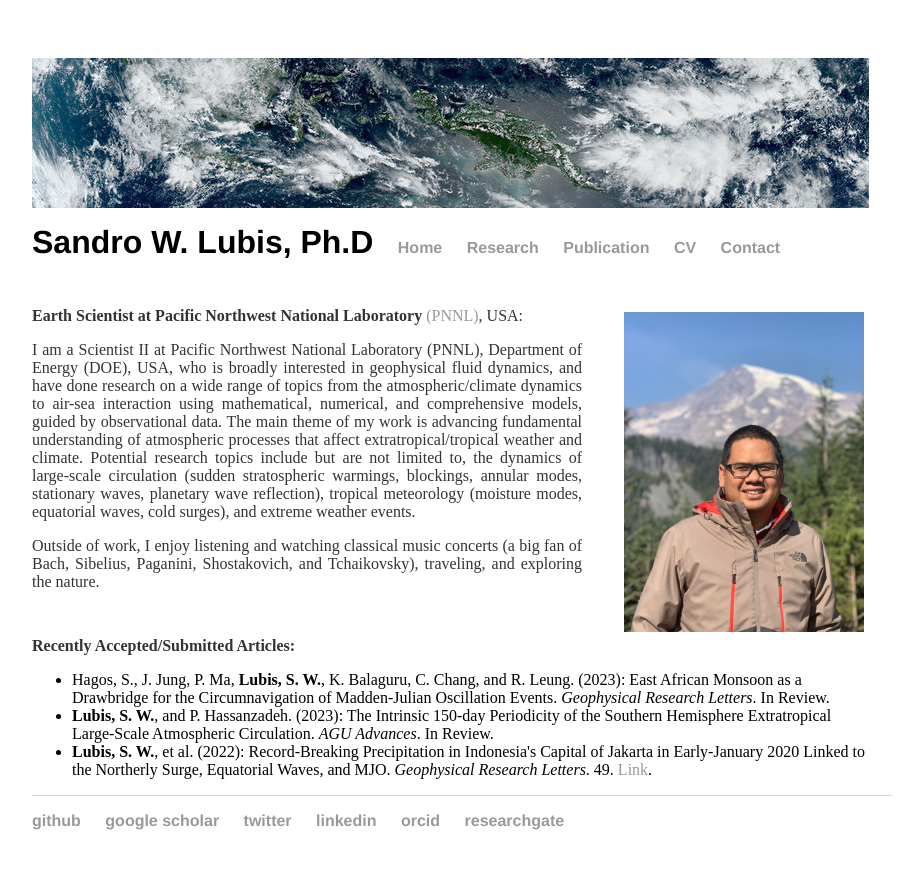
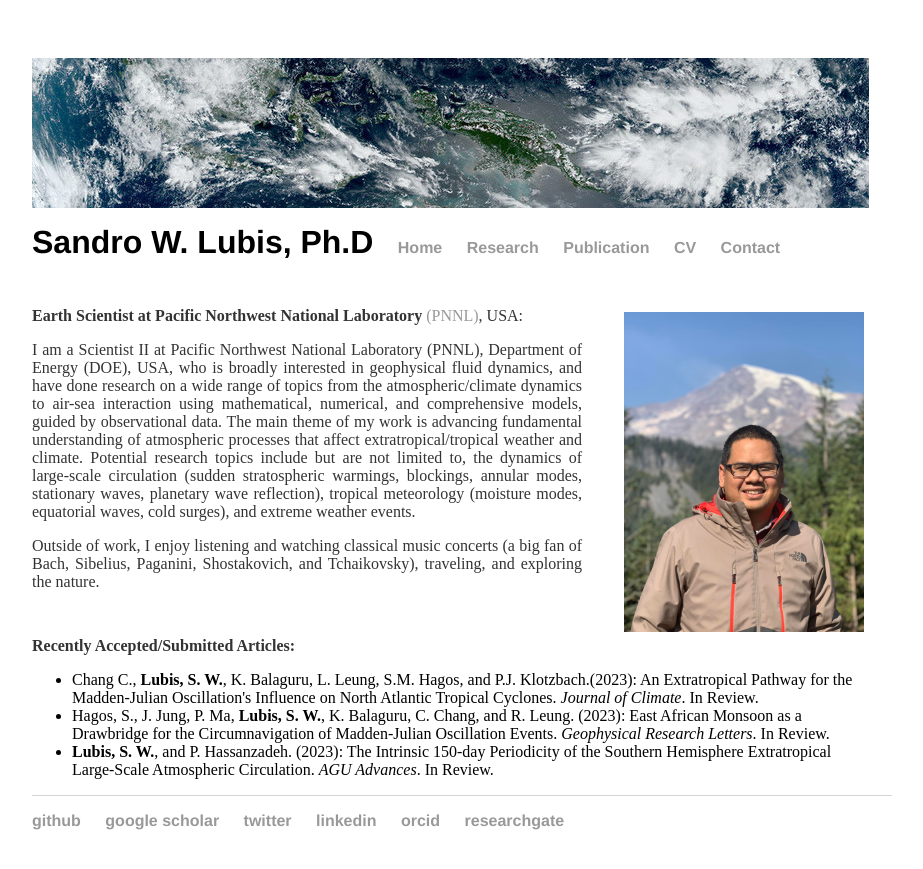
Before and after one commit to sandrolubis/sandrolubis.github.io, a Jekyll site: the page built from index.html, in a window 1280 px wide. Shown: the top 869 px of the page, without its empty margins (276-1199 px from the left). Built offline with Jekyll 4.4.1, drawn with Linux system fonts in a browser that asks for light colours.

Commit message:
Update index.html

```diff
--- a/index.html
+++ b/index.html
@@ -46,9 +46,9 @@
 
 	<p class="ex", style="padding-top:30px"><font size=3><b>Recently Accepted/Submitted Articles:</b></p>
 		<ul class="ex">
+		<li>Chang C., <b>Lubis, S. W.</b>, K. Balaguru, L. Leung, S.M. Hagos, and P.J. Klotzbach.(2023): An Extratropical Pathway for the Madden-Julian Oscillation's Influence on North Atlantic Tropical Cyclones. <i>Journal of Climate</i>. In Review.</li>
 		<li>Hagos, S., J. Jung, P. Ma, <b>Lubis, S. W.</b>, K. Balaguru, C. Chang, and R. Leung. (2023): East African Monsoon as a Drawbridge for the Circumnavigation of Madden-Julian Oscillation Events. <i>Geophysical Research Letters</i>. In Review.</li>
 		<li><b>Lubis, S. W.</b>, and P. Hassanzadeh. (2023): The Intrinsic 150-day Periodicity of the Southern Hemisphere Extratropical Large-Scale Atmospheric Circulation. <i>AGU Advances</i>. In Review.</li>
-		<li><b>Lubis, S. W.</b>, et al. (2022): Record-Breaking Precipitation in Indonesia's Capital of Jakarta in Early-January 2020 Linked to the Northerly Surge, Equatorial Waves, and MJO. <i>Geophysical Research Letters</i>. 49. <a href="https://doi.org/10.1029/2022GL101513">Link</a>.</li>
 		</ul>
 
 </div>
```
